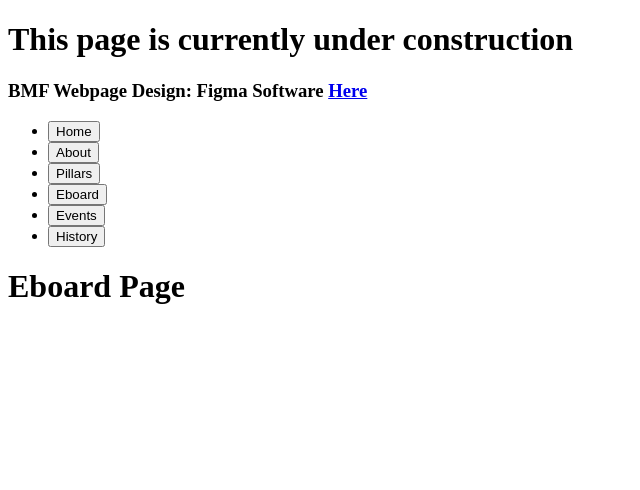
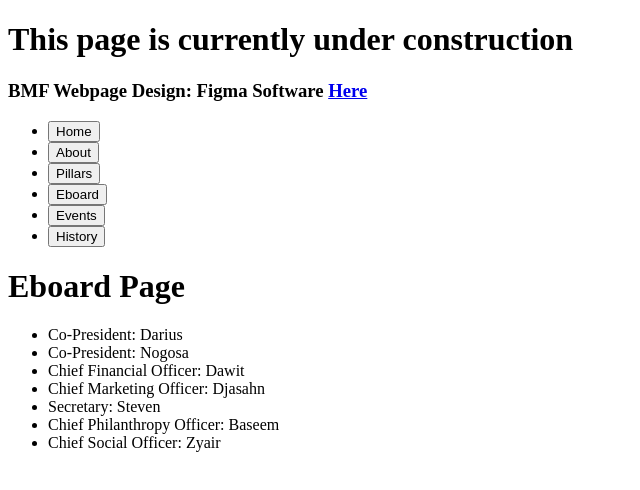
Before and after one commit to denglish04/BMF_Webpage, a React (Vite) app: page /eboard in a window 1280 px wide. Shown: the top 490 px of the page, without its empty margins (0-640 px from the left). Built offline with nearby package versions, Linux system fonts and the light colour scheme.

Commit message:
Added content with no format

```diff
--- a/src/pages/Eboard.jsx
+++ b/src/pages/Eboard.jsx
@@ -9,6 +9,15 @@ export default function Eboard(){
             <Construction/>
             <Header/>
             <h1>Eboard Page</h1>
+            <ul>
+                <li> Co-President: Darius </li>
+                <li> Co-President: Nogosa </li>
+                <li> Chief Financial Officer: Dawit </li>
+                <li> Chief Marketing Officer: Djasahn </li>
+                <li> Secretary: Steven </li>
+                <li> Chief Philanthropy Officer: Baseem</li>
+                <li> Chief Social Officer: Zyair</li>
+            </ul>
         </>
     );
 
--- a/src/pages/History.jsx
+++ b/src/pages/History.jsx
@@ -8,6 +8,10 @@ export default function History(){
             <Construction/>
             <Header/>
             <h1>History Page</h1>
+            <p> The Harvard Black Men’s Forum (BMF), originally founded in the 1970s, was revitalized in 1999 by a
+                group of undergraduates to create a safe space for black men on Harvard’s campus. Since then, BMF
+                has grown from a small-scale initiative of Harvard students to one of the most recognized and celebrated
+                organizations on Harvard’s campus. </p>
         </>
     );
 
--- a/src/pages/Home.jsx
+++ b/src/pages/Home.jsx
@@ -8,6 +8,8 @@ export default function Home(){
             <Construction/>
             <Header/>
             <h1>Home Page</h1>
+            <p>Since The Harvard Black Men’s Forum (BMF) was founded in the 2023,
+            it has developed into one of the most recognized and celebrated organizations on the campus of Occidental College.</p>
         </>
     );
 
--- a/src/pages/Pillars.jsx
+++ b/src/pages/Pillars.jsx
@@ -9,6 +9,16 @@ export default function Blog(){
             <Construction/>
             <Header/>
             <h1>Pillars Page</h1>
+            <div>
+                <ul>
+                    <li>Pillar 1: Brotherhood</li>
+                    <li>Pillar 2: Innovation</li>
+                    <li>Pillar 3: Sustainability</li>
+                    <li>Pillar 4: Collaboration</li>
+                    <li>Pillar 5: Community </li>
+                    <li>Pillar 6: Empowerment</li>
+                </ul>
+            </div>
         </>
     );
 
```
